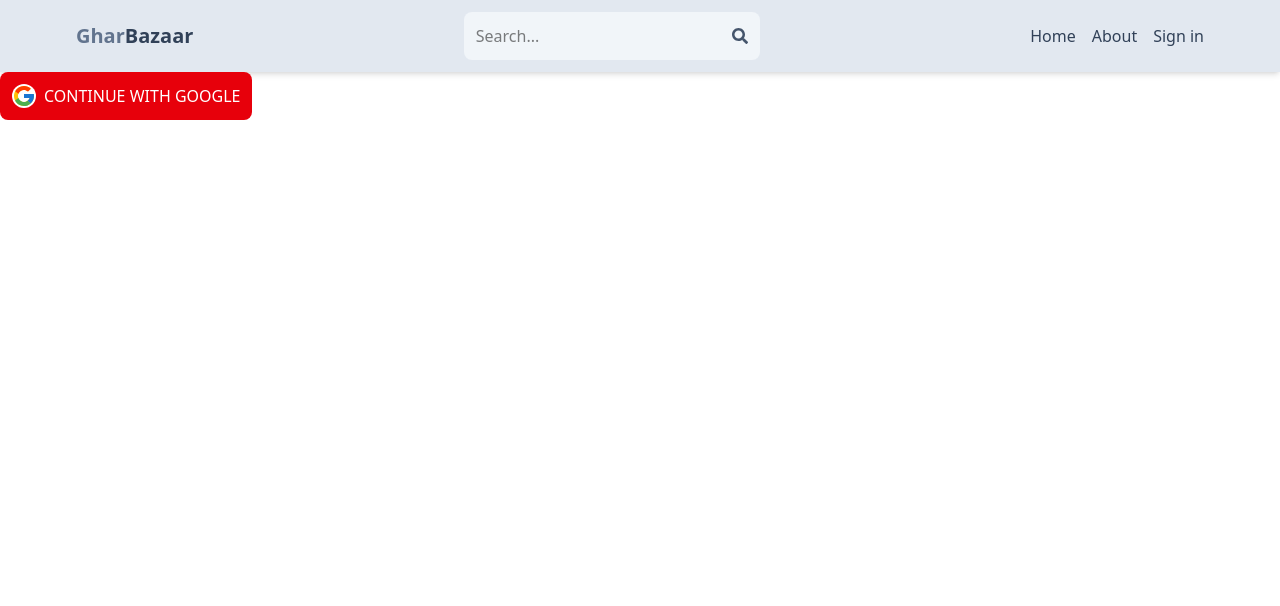
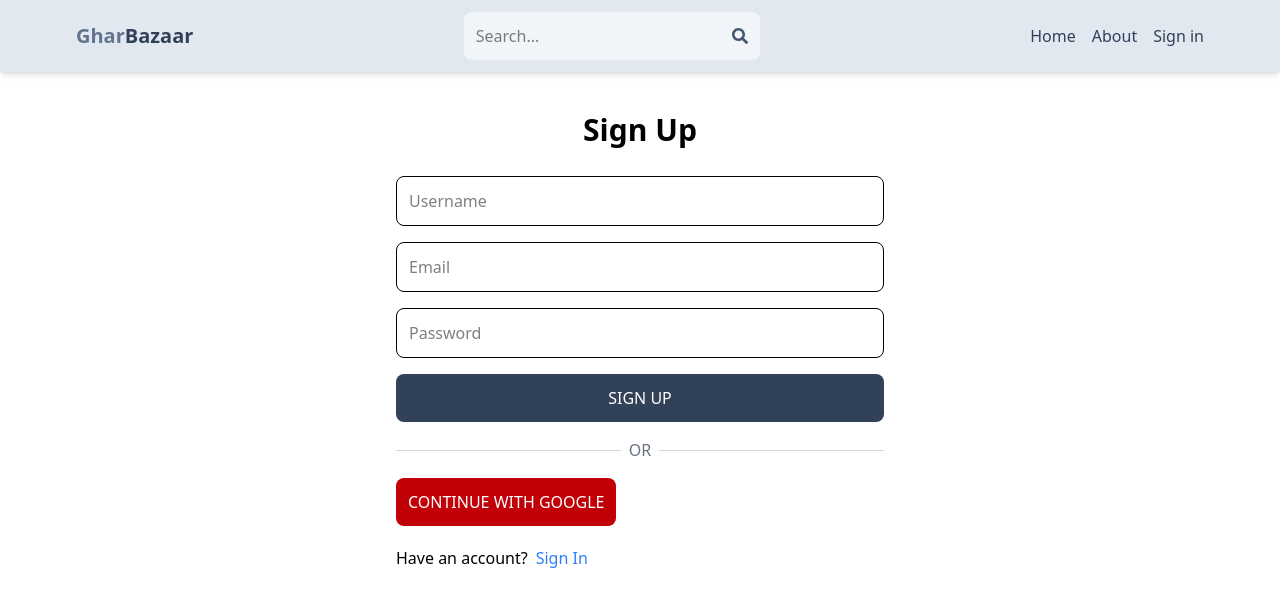
Before and after one commit to Meer-Abdulrehman/GharBazaar-ReatEstate, a React (Vite) app in the folder client/: page /sign-up in a window 1280 px wide. Shown: the top 606 px of the page. Built offline with nearby package versions, Linux system fonts and the light colour scheme; no server answers.

Commit message:
signuppage

```diff
--- a/client/src/pages/SignUp.jsx
+++ b/client/src/pages/SignUp.jsx
@@ -1,68 +1,96 @@
-import { GoogleAuthProvider, getAuth, signInWithPopup } from "firebase/auth";
-import { useNavigate } from "react-router-dom";
-import { app } from "../firebase";
-import { FcGoogle } from "react-icons/fc";
+import { useState } from "react";
+import { Link, useNavigate } from "react-router-dom";
+import OAuth from "../components/OAuth";
 
-export default function OAuth() {
+export default function SignUp() {
+  const [formData, setFormData] = useState({});
+  const [error, setError] = useState(null);
+  const [loading, setLoading] = useState(false);
   const navigate = useNavigate();
 
-  const handleGoogleClick = async () => {
+  const handleChange = (e) => {
+    setFormData({ ...formData, [e.target.id]: e.target.value });
+  };
+
+  const handleSubmit = async (e) => {
+    e.preventDefault();
     try {
-      const provider = new GoogleAuthProvider();
-      const auth = getAuth(app);
-
-      // Sign in with Google popup
-      const result = await signInWithPopup(auth, provider);
-
-      // Get user info
-      const userData = {
-        name: result.user.displayName,
-        email: result.user.email,
-        photo: result.user.photoURL,
-      };
-
-      // ✅ Automatically detect environment (local or deployed)
-      const API_BASE_URL =
-        import.meta.env.MODE === "development"
-          ? "http://localhost:3000"
-          : "https://reat-estate-backend.vercel.app";
-
-      // Send user data to backend
-      const res = await fetch(`${API_BASE_URL}/api/auth/google`, {
+      setLoading(true);
+      setError(null);
+      const res = await fetch("https://reat-estate-backend.vercel.app/api/auth/signup", {
         method: "POST",
-        headers: { "Content-Type": "application/json" },
-        body: JSON.stringify(userData),
+        headers: {
+          "Content-Type": "application/json",
+        },
+        body: JSON.stringify(formData),
       });
 
-      // Parse response safely
-      if (!res.ok) {
-        console.error("Google auth failed with status:", res.status);
-        throw new Error(`Request failed: ${res.status}`);
-      }
-
       const data = await res.json();
+      setLoading(false);
 
       if (data.success === false) {
-        console.error("Google login backend error:", data.message);
+        setError(data.message);
         return;
       }
 
-      // Redirect to homepage
-      navigate("/");
+      navigate("/sign-in");
     } catch (error) {
-      console.error("Google sign-in error:", error);
-      alert("Could not sign in with Google. Please try again.");
+      setLoading(false);
+      setError(error.message);
     }
   };
 
   return (
-    <button
-      type="button"
-      onClick={handleGoogleClick}
-      className="bg-red-600 text-white p-3 rounded-lg uppercase hover:opacity-95 flex items-center justify-center gap-2"
-    >
-      <FcGoogle className="text-2xl bg-white rounded-full" />
-      Continue with Google
-    </button>
+    <div className="p-3 max-w-lg mx-auto">
+      <h1 className="text-3xl text-center font-semibold my-7">Sign Up</h1>
+
+      <form onSubmit={handleSubmit} className="flex flex-col gap-4">
+        <input
+          type="text"
+          placeholder="Username"
+          className="border p-3 rounded-lg"
+          id="username"
+          onChange={handleChange}
+        />
+        <input
+          type="email"
+          placeholder="Email"
+          className="border p-3 rounded-lg"
+          id="email"
+          onChange={handleChange}
+        />
+        <input
+          type="password"
+          placeholder="Password"
+          className="border p-3 rounded-lg"
+          id="password"
+          onChange={handleChange}
+        />
+        <button
+          disabled={loading}
+          className="bg-slate-700 text-white p-3 rounded-lg uppercase hover:opacity-95 disabled:opacity-80"
+        >
+          {loading ? "Loading..." : "Sign Up"}
+        </button>
+      </form>
+
+      <div className="flex items-center gap-2 my-4">
+        <hr className="flex-1 border-gray-300" />
+        <span className="text-gray-500">OR</span>
+        <hr className="flex-1 border-gray-300" />
+      </div>
+
+      {/* 👇 Google OAuth Button */}
+      <OAuth />
+
+      <div className="flex gap-2 mt-5">
+        <p>Have an account?</p>
+        <Link to="/sign-in">
+          <span className="text-blue-500">Sign In</span>
+        </Link>
+      </div>
+
+      {error && <p className="text-red-700 mt-5">{error}</p>}
+    </div>
   );
 }
```
